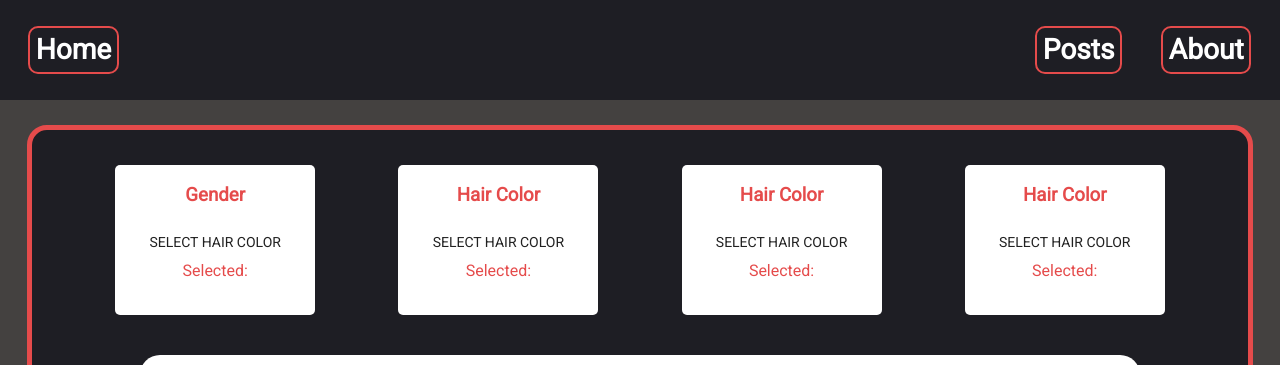
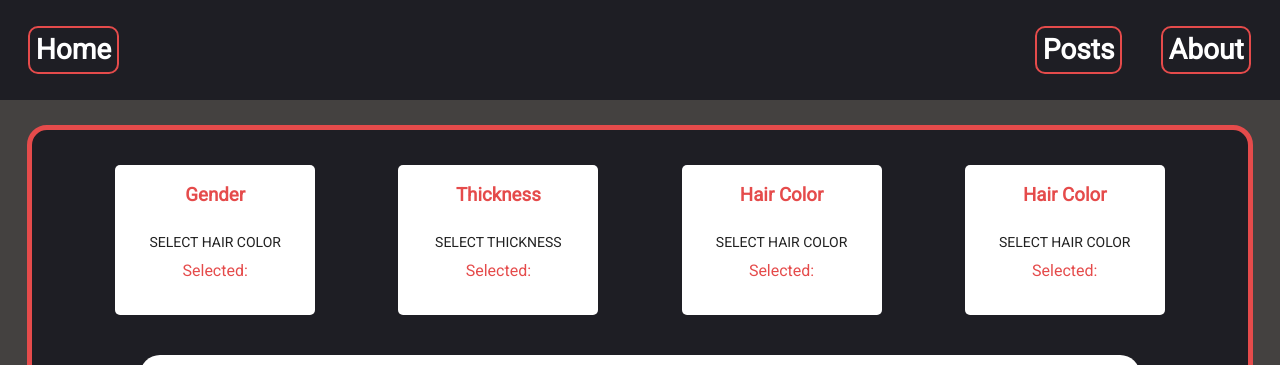
Before and after one commit to ikalisz/noDBProject, a React (Create React App) app: page / in a window 1280 px wide. Shown: the top 365 px of the page. Built offline with nearby package versions, Linux system fonts and the light colour scheme; no server answers.

Commit message:
got Thickness Button

```diff
--- a/src/Components/Main.js
+++ b/src/Components/Main.js
@@ -23,6 +23,7 @@ export default class Main extends Component {
                 hairStyle={this.props.hairStyle}
                 hairColor={this.props.hairColor}
                 handleUpdateGender={this.props.handleUpdateGender}
+                handleUpdateThickness={this.props.handleUpdateThickness}
                 />
                 <div className="imageToDisplay">
                     <img src={images.modules[2].img} alt="" />
--- a/src/Components/Nav.js
+++ b/src/Components/Nav.js
@@ -4,6 +4,7 @@ import Menu from '@material-ui/core/Menu'
 import MenuItem from '@material-ui/core/MenuItem'
 import Button from '@material-ui/core/Button'
 import GenderButton from './GenderButton'
+import ThicknessButton from './ThicknessButton'
 
 export default class Nav extends Component {
     constructor() {
@@ -40,27 +41,10 @@ export default class Nav extends Component {
                 handleUpdateGender={this.props.handleUpdateGender}
                 gender={this.props.gender}
                  />
-                <div className="selector">
-                    <h3>Hair Color</h3>
-                        <Button
-                        aria-owns={anchorEl ? 'simple-menu' : undefined}
-                        aria-haspopup="true"
-                        onClick={this.handleClick}
-                        >
-                        Select Hair Color
-                        </Button>
-                        <Menu
-                            id="simple-menu"
-                            anchorEl={anchorEl}
-                            open={Boolean(anchorEl)}
-                            onClose={this.handleClose}
-                            >
-                        <MenuItem onClick={() => this.handleonClickUpdate('red')}>Red</MenuItem>
-                        <MenuItem onClick={() => this.handleonClickUpdate('green')}>Green</MenuItem>
-                        </Menu>
-                        <span>Selected: {this.state.hairColor}</span>
-
-                </div>
+                <ThicknessButton
+                handleUpdateThickness={this.props.handleUpdateThickness}
+                thickness={this.props.thickness}
+                />
                 <div className="selector">
                 <h3>Hair Color</h3>
                     <Button
--- a/src/Components/ThicknessButton.js
+++ b/src/Components/ThicknessButton.js
@@ -21,7 +21,7 @@ export default class ThicknessButton extends Component {
     }
 
     handleUpdate = (val) => {
-        this.props.handleUpdateGender(val)
+        this.props.handleUpdateThickness(val)
         this.handleClose()
     }
 
@@ -29,13 +29,13 @@ export default class ThicknessButton extends Component {
         const {anchorEl} = this.state
         return (
             <div className="selector Hair">
-                <h3>Gender</h3>
+                <h3>Thickness</h3>
                 <Button
                 aria-owns={anchorEl ? 'simple-menu' : undefined}
                 aria-haspopup="true"
                 onClick={this.handleClick}
                 >
-                Select Hair Color
+                Select Thickness
                 </Button>
                 <Menu
                     id="simple-menu"
@@ -43,10 +43,11 @@ export default class ThicknessButton extends Component {
                     open={Boolean(anchorEl)}
                     onClose={this.handleClose}
                     >
-                <MenuItem onClick={() => this.handleUpdate('male')}>Male</MenuItem>
-                <MenuItem onClick={() => this.handleUpdate('female')}>Female</MenuItem>
+                <MenuItem onClick={() => this.handleUpdate('stick')}>Stick</MenuItem>
+                <MenuItem onClick={() => this.handleUpdate('round')}>Round</MenuItem>
+                <MenuItem onClick={() => this.handleUpdate('rounder')}>Rounder</MenuItem>
                 </Menu>
-                <span>Selected: {this.props.gender}</span>
+                <span>Selected: {this.props.thickness}</span>
 
             </div>
         )
```
